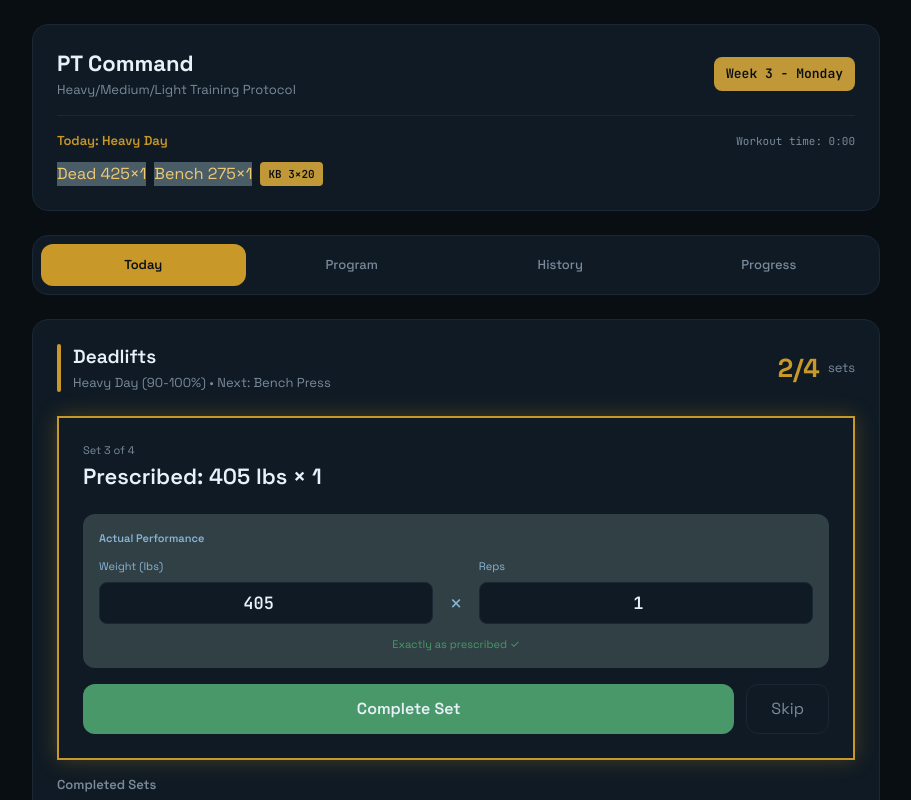
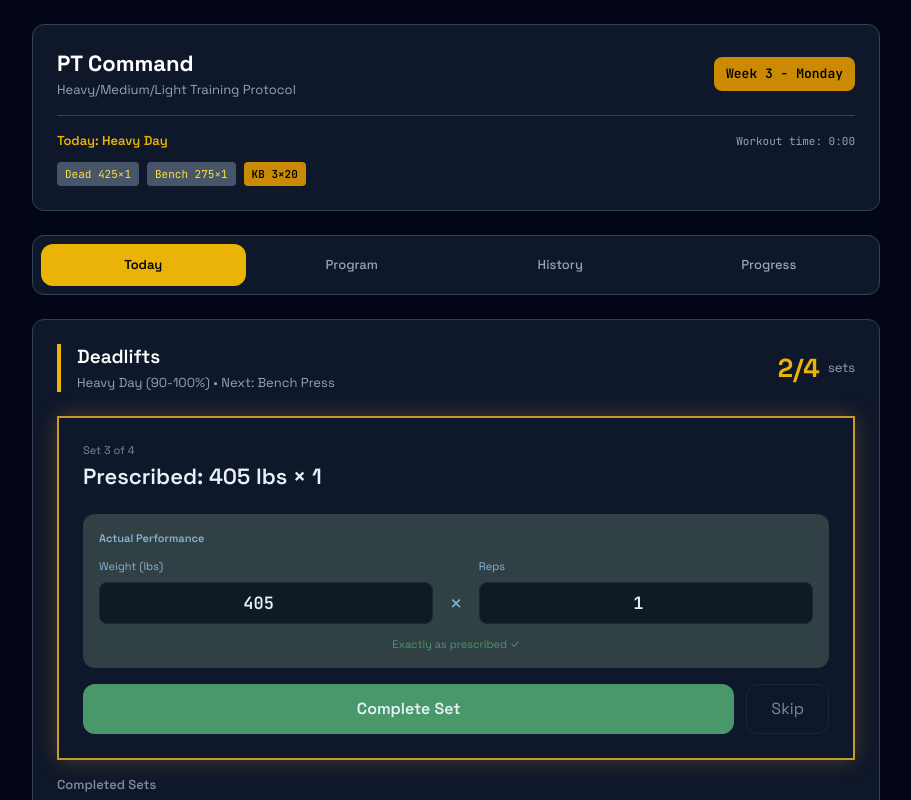
Before and after one commit to garry-cmd/pt-command, a Next.js app: page / in a window 1280 px wide. Shown: the top 800 px of the page, without its empty margins (184-1095 px from the left). Built offline with nearby package versions, Linux system fonts and the light colour scheme; no server answers.

Commit message:
Fix styling - use standard Tailwind classes for production

```diff
--- a/app/page.tsx
+++ b/app/page.tsx
@@ -257,10 +257,10 @@ export default function PTCommand() {
 
   if (loading) {
     return (
-      <div className="min-h-screen bg-hull-950 flex items-center justify-center">
+      <div className="min-h-screen bg-slate-950 flex items-center justify-center">
         <div className="text-center">
-          <div className="w-8 h-8 border-2 border-amber-500 border-t-transparent rounded-full animate-spin mx-auto mb-4"></div>
-          <p className="text-muted-100">Loading PT Command...</p>
+          <div className="w-8 h-8 border-2 border-yellow-500 border-t-transparent rounded-full animate-spin mx-auto mb-4"></div>
+          <p className="text-slate-400">Loading PT Command...</p>
         </div>
       </div>
     )
@@ -281,39 +281,39 @@ export default function PTCommand() {
   }
 
   return (
-    <div className="min-h-screen bg-hull-950">
+    <div className="min-h-screen bg-slate-950">
       <div className="max-w-4xl mx-auto px-6 py-6">
 
         {/* Header */}
-        <div className="naval-card p-6 mb-6">
+        <div className="bg-slate-900 border border-slate-700 rounded-xl p-6 mb-6">
           <div className="flex items-center justify-between mb-4">
             <div>
-              <h1 className="text-2xl font-bold text-navy-50 mb-1">
+              <h1 className="text-2xl font-bold text-white mb-1">
                 PT Command
               </h1>
-              <p className="text-muted-100 text-sm">
+              <p className="text-slate-400 text-sm">
                 Heavy/Medium/Light Training Protocol
               </p>
             </div>
-            <div className="status-warning px-3 py-2 rounded-lg text-sm font-mono font-semibold">
+            <div className="bg-yellow-600 text-black px-3 py-2 rounded-lg text-sm font-mono font-semibold">
               Week 3 - Monday
             </div>
           </div>
 
           {/* Session Preview */}
-          <div className="border-t border-hull-800 pt-4">
+          <div className="border-t border-slate-700 pt-4">
             <div className="flex justify-between items-center mb-3">
-              <h3 className="text-sm font-semibold text-amber-500">
+              <h3 className="text-sm font-semibold text-yellow-500">
                 Today: Heavy Day
               </h3>
-              <div className="text-xs text-muted-100 font-mono">
+              <div className="text-xs text-slate-400 font-mono">
                 Workout time: {getTotalWorkoutTime()}
               </div>
             </div>
             <div className="flex gap-2 flex-wrap">
-              <span className="weight-badge-heavy">Dead 425×1</span>
-              <span className="weight-badge-heavy">Bench 275×1</span>
-              <span className="status-warning px-2 py-1 rounded text-xs font-mono font-semibold">
+              <span className="bg-slate-600 text-yellow-300 px-2 py-1 rounded text-xs font-mono">Dead 425×1</span>
+              <span className="bg-slate-600 text-yellow-300 px-2 py-1 rounded text-xs font-mono">Bench 275×1</span>
+              <span className="bg-yellow-600 text-black px-2 py-1 rounded text-xs font-mono font-semibold">
                 KB 3×20
               </span>
             </div>
@@ -321,7 +321,7 @@ export default function PTCommand() {
         </div>
 
         {/* Navigation Tabs */}
-        <div className="naval-card p-2 mb-6">
+        <div className="bg-slate-900 border border-slate-700 rounded-xl p-2 mb-6">
           <div className="flex gap-1">
             {[
               { id: 'today' as const, label: 'Today' },
@@ -332,8 +332,10 @@ export default function PTCommand() {
               <button
                 key={tab.id}
                 onClick={() => setActiveTab(tab.id)}
-                className={`nav-tab ${
-                  activeTab === tab.id ? 'nav-tab-active' : 'nav-tab-inactive'
+                className={`flex-1 px-4 py-3 text-sm font-medium rounded-xl transition-all duration-200 cursor-pointer ${
+                  activeTab === tab.id
+                    ? 'bg-yellow-500 text-black font-semibold'
+                    : 'text-slate-400 hover:bg-slate-800'
                 }`}
               >
                 {tab.label}
@@ -344,23 +346,23 @@ export default function PTCommand() {
 
         {/* Today Tab Content */}
         {activeTab === 'today' && currentSession && (
-          <div className="naval-card p-6">
+          <div className="bg-slate-900 border border-slate-700 rounded-xl p-6">
 
             {/* Exercise Header */}
             <div className="flex items-center justify-between mb-6">
-              <div className="exercise-indicator">
-                <h3 className="text-xl font-semibold text-navy-50 mb-1">
+              <div className="pl-4 border-l-4 border-yellow-500">
+                <h3 className="text-xl font-semibold text-white mb-1">
                   {getExerciseDisplayName(currentSession.exercises[currentExercise]?.name)}
                 </h3>
-                <p className="text-sm text-muted-100">
+                <p className="text-sm text-slate-400">
                   Heavy Day (90-100%) • Next: {getNextExercise()?.name ? getExerciseDisplayName(getNextExercise()!.name) : 'Session Complete'}
                 </p>
               </div>
               <div className="flex items-center gap-2">
-                <span className="text-3xl font-bold text-amber-500">
+                <span className="text-3xl font-bold text-yellow-500">
                   {getCompletedSets().length}/{currentSession.exercises[currentExercise]?.sets.length || 0}
                 </span>
-                <span className="text-sm text-muted-100">sets</span>
+                <span className="text-sm text-slate-400">sets</span>
               </div>
             </div>
 
```
